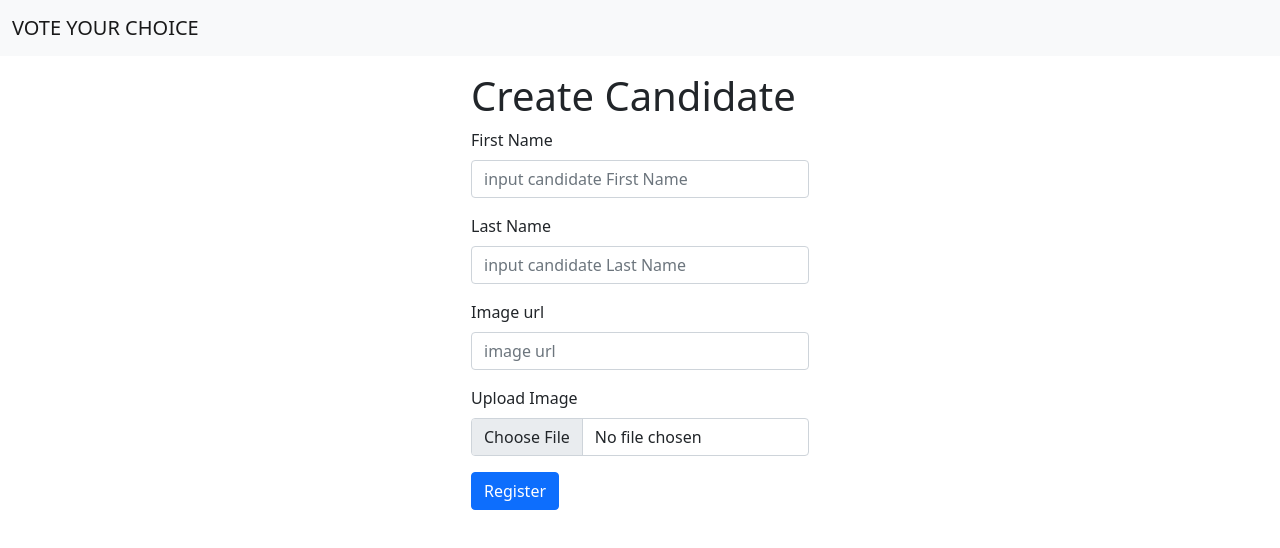
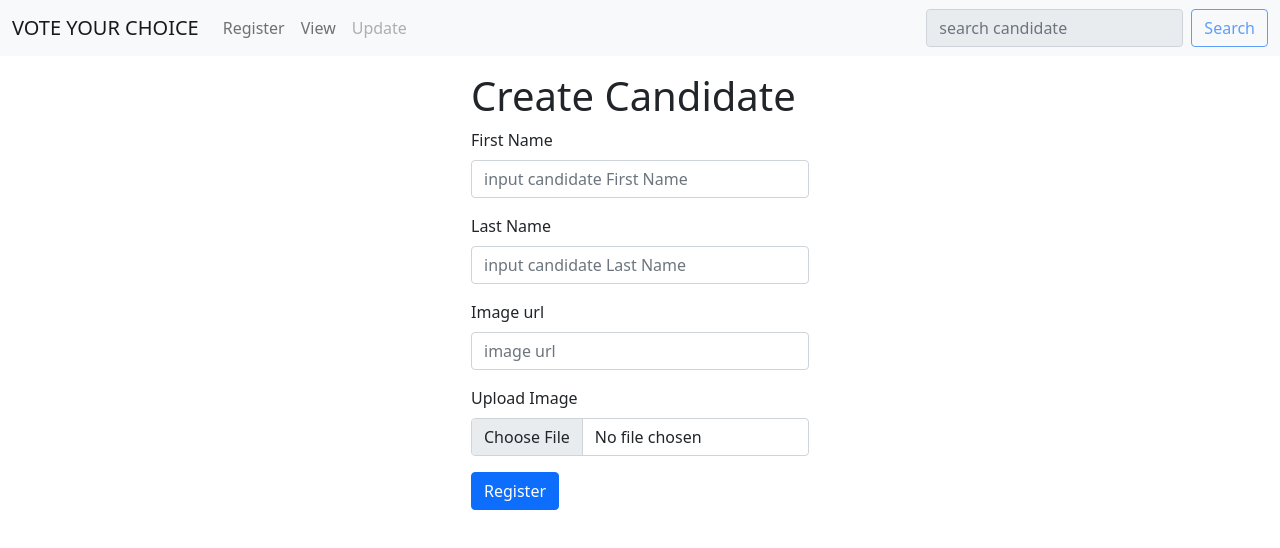
Before and after one commit to SauveJeanLuc/vote-mern, a React (Vite) app in the folder client/: page /admin in a window 1280 px wide. Shown: the top 548 px of the page. Built offline with nearby package versions, Linux system fonts and the light colour scheme.

Commit message:
refine nav

```diff
--- a/client/src/pages/dashboards/Admin.jsx
+++ b/client/src/pages/dashboards/Admin.jsx
@@ -4,7 +4,7 @@ import NavigationBar from '../../components/NavigationBar';
 export default function Admin() {
     return(
         <>
-        <NavigationBar/>
+        <NavigationBar isLoggedIn={true}/>
         <Container className="d-flex justify-content-center align-items-center p-3 col-4">
                 <form className="justify-content-center">
                   <Form>
```
